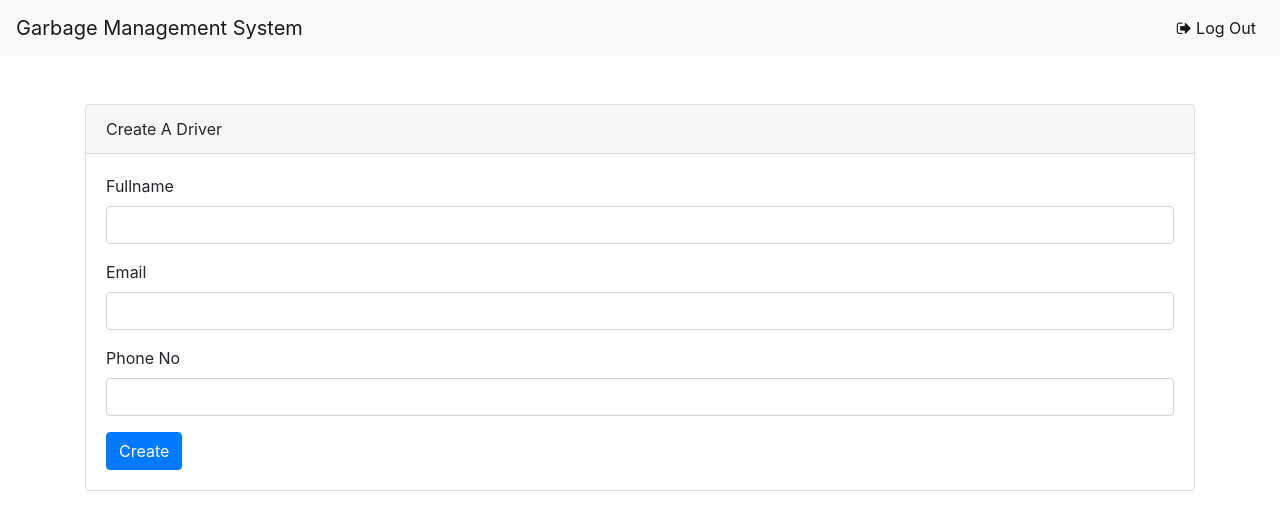
After one commit to JcYasantha/Garbage-Management-System, a CodeIgniter 4 app: template app/Views/driver/create.php in a window 1280 px wide. The commit adds this page. Shown: the top 530 px of the page. Run offline with PHP 8.4 and a stand-in for CodeIgniter, Linux system fonts and the light colour scheme; the template is opened without the code that fills it, so the values that code supplies are empty; some libraries are stand-ins or nearby versions.

Commit message:
driver create method

```diff
--- a/app/Config/Routes.php
+++ b/app/Config/Routes.php
@@ -90,6 +90,10 @@ $routes->get('complaint/Resolved','Complaint::Resolved', ['filter' => 'aunthenti
 $routes->get('complaint/create','Complaint::create', ['filter' => 'aunthenticate']);
 $routes->post('complaint/store','Complaint::store', ['filter' => 'aunthenticate']);
 $routes->add('resolve/(:num)','Complaint::resolve/$1', ['filter' => 'aunthenticate']);
+
+//routes for driver
+$routes->get('driver/create','Driver::create', ['filter' => 'aunthenticate']);
+$routes->post('driver/store','Driver::store', ['filter' => 'aunthenticate']);
 /**
  * --------------------------------------------------------------------
  * Additional Routing
--- a/app/Views/dashboard.php
+++ b/app/Views/dashboard.php
@@ -16,7 +16,7 @@
             <img class="card-img-top" src="/driver1.png" alt="driver" style="width:286px; height:250px">
                 <div class="card-body text-center">
                     <h5 class="card-title">Drivers</h5>
-                    <a href="#" class="btn btn-primary">View</a>
+                    <a href="<?php echo base_url(); ?>/driver/create" class="btn btn-primary">View</a>
                 </div>
             </div>
         </div>
--- /dev/null
+++ b/app/Views/driver/create.php
@@ -0,0 +1,30 @@
+<?= $this->include('partials/navbar') ?>
+<div class="container my-5">
+    <div class="card my-5">
+        <div class="card-header">
+            Create A Driver
+        </div>
+        <div class="card-body">
+            <form action="<?php echo base_url(); ?>/driver/store" method="post">
+                <div class="form-group">
+                    <label for="City">Fullname</label>
+                    <input class="form-control" id="fullname" name="fullname">
+                    <span class="text-danger"><?= \Config\Services::validation()->geterror('fullname'); ?></span>
+                </div>
+                <div class="form-group">
+                    <label for="Destination">Email</label>
+                    <input class="form-control" id="email" name="email">
+                    <span class="text-danger"><?= \Config\Services::validation()->geterror('email'); ?></span>
+                </div>
+                <div class="form-group">
+                    <label for="Destination">Phone No</label>
+                    <input class="form-control" id="phone" name="phone">
+                    <span class="text-danger"><?= \Config\Services::validation()->geterror('phone'); ?></span>
+                </div>
+
+                <button type="submit" class="btn btn-primary">Create</button>
+            </form>
+        </div>
+    </div>
+</div>
+<?= $this->include('partials/footer') ?>
```
Also changed, not shown: app/Controllers/Driver.php (added, +50 -0 lines), app/Database/Migrations/2020-01-24-173209_create_table_driver.php (added, +40 -0 lines), app/Models/driverModel.php (added, +20 -0 lines).
